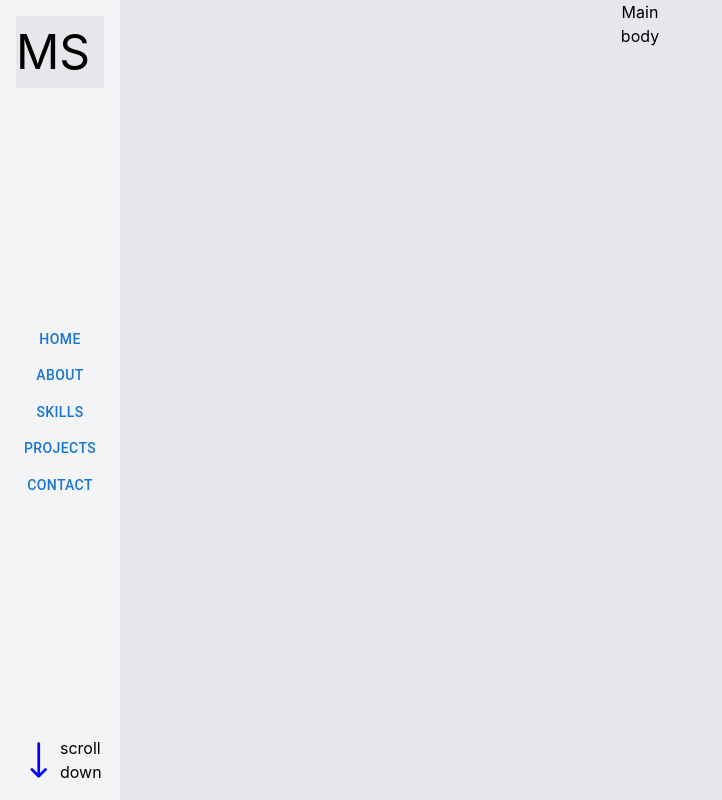
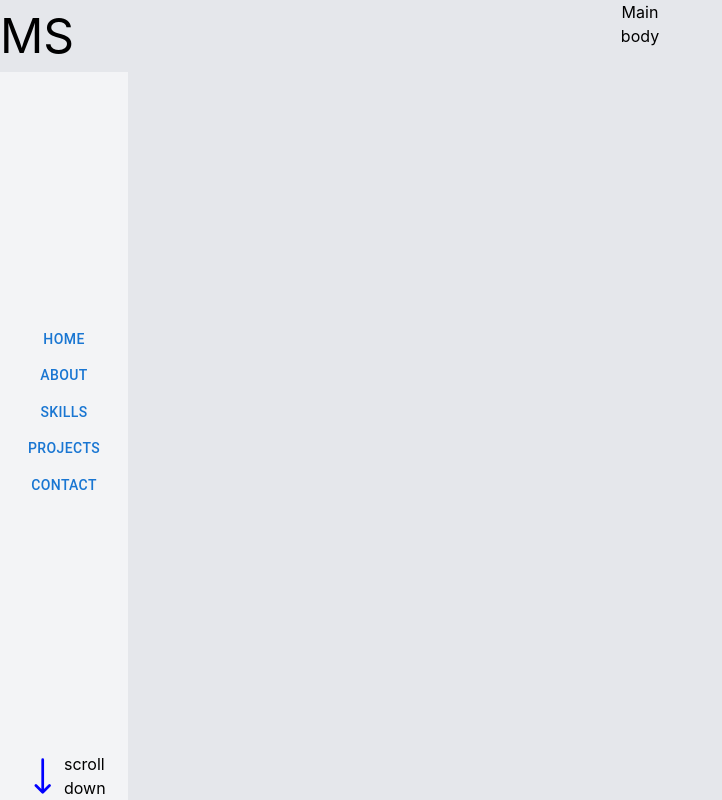
Before and after one commit to MSiestoGarabana/personal-webfolio, a React (Create React App) app: page / in a window 1280 px wide. Shown: the whole page, without its empty margins (0-722 px from the left). Built offline with nearby package versions, Linux system fonts and the light colour scheme.

Commit message:
fixing header padding

```diff
--- a/src/App.js
+++ b/src/App.js
@@ -7,12 +7,12 @@ function App() {
     <div id="main" class="flex flex-row">
       <div
         id="header"
-        class="absolute flex flex-col justify-between bg-gray-100 items-center h-screen p-4"
+        class="absolute flex flex-col justify-between bg-gray-100 items-center h-screen "
       >
-        <div id="MS" class="text-5xl w-full py-3 bg-gray-200 w-100">
+        <div id="MS" class="text-5xl w-full py-3 bg-gray-200 w-full">
           <p>MS</p>
         </div>
-        <div id="Container__buttons" class="flex flex-col">
+        <div id="Container__buttons" class="flex flex-col p-5">
           <Button>HOME</Button>
           <Button>ABOUT</Button>
           <Button>SKILLS</Button>
```
